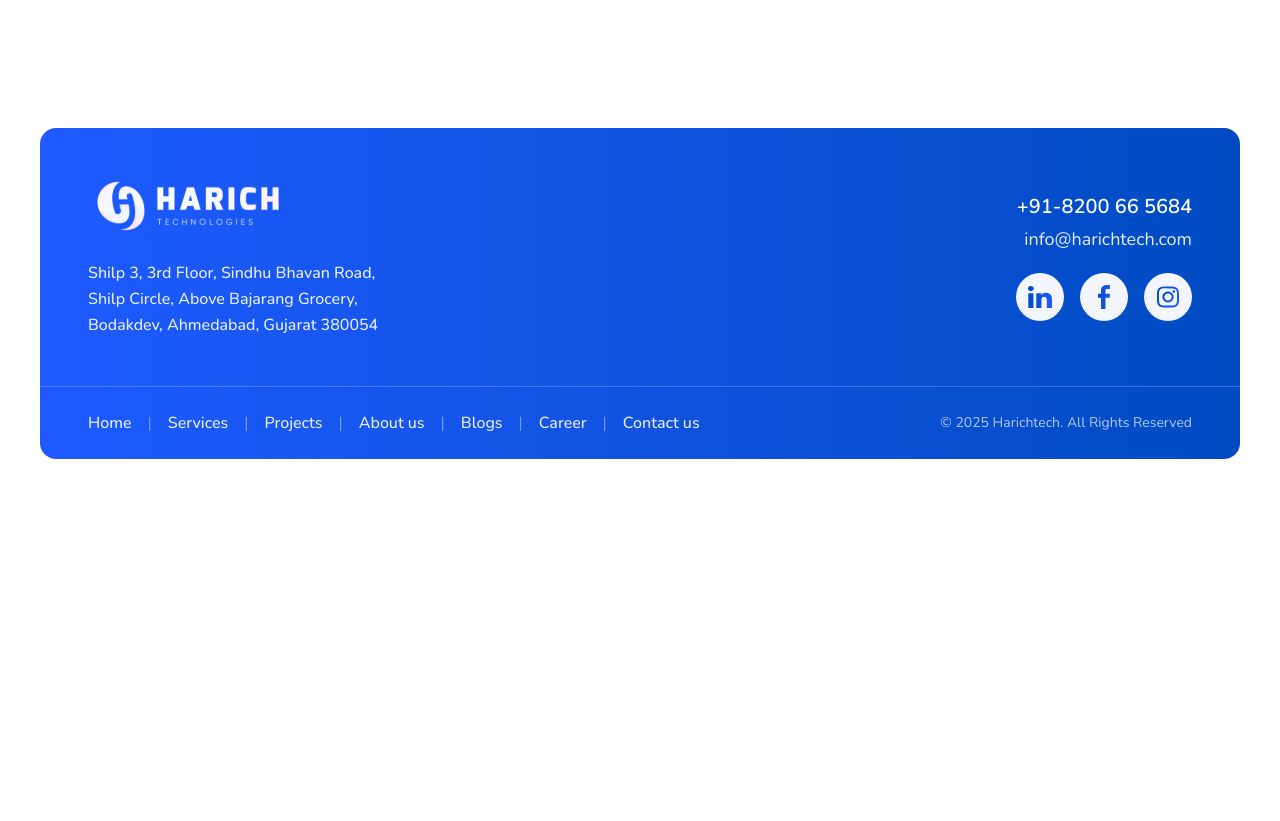
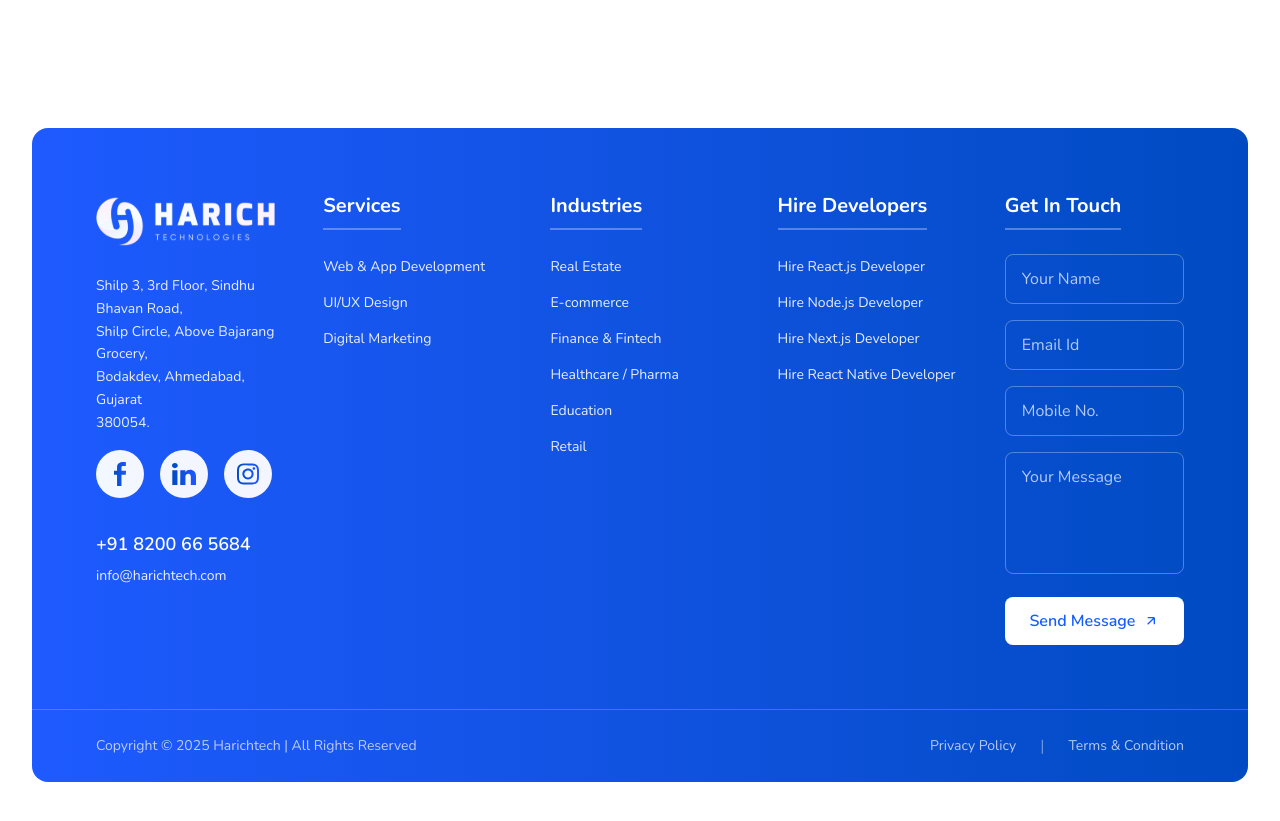
Before and after one commit to SandeepTech077/harichtech, a Next.js app: page /services in a window 1280 px wide. Shown: the part 4080-4901 px from the top of the page. Before the commit the page ends 4594 px from the top, so only its background shows below. Built offline with nearby package versions, Linux system fonts and the light colour scheme.

Commit message:
updated footer
->change the ui of footer as per figma

```diff
--- a/src/Layouts/Footer/Footer.tsx
+++ b/src/Layouts/Footer/Footer.tsx
@@ -2,55 +2,110 @@
 
 import Image from "next/image";
 import Link from "next/link";
-import { useEffect, useState } from "react";
 import Logo from "../../../public/Logo/logo-white.svg";
 import facebookLogo from "../../../public/SVG/facebook-logo.svg";
 import instagramLogo from "../../../public/SVG/instagram-logo.svg";
 import linkedinLogo from "../../../public/SVG/linkedin-logo.svg";
 
 const Footer = () => {
-  // Initialize with current year to avoid hydration mismatch
-  const [currentYear] = useState<number>(new Date().getFullYear());
-  const [, setWindowWidth] = useState<number>(0);
+  // ✅ Safer: compute once, no hydration mismatch
+  const currentYear = new Date().getFullYear();
 
-  useEffect(() => {
-    // Only execute on client side
-    if (typeof window !== "undefined") {
-      const handleResize = () => {
-        setWindowWidth(window.innerWidth);
-      };
+  // Services data
+  const servicesData = [
+    {
+      name: "Web & App Development",
+      path: "/services/web-and-app-development",
+      children: [
+        { name: "React.js Development", path: "/services/development/react" },
+        { name: "Node.js Development", path: "/services/development/node" },
+        { name: "Next.js Development", path: "/services/development/next" },
+        {
+          name: "React Native Development",
+          path: "/services/development/react-native",
+        },
+      ],
+    },
+    {
+      name: "UI/UX Design",
+      path: "/services/ui-ux-design",
+      children: [
+        {
+          name: "Website Design",
+          path: "/services/ui-ux-design/website-design",
+        },
+        {
+          name: "Mobile App Design",
+          path: "/services/ui-ux-design/mobile-app-design",
+        },
+        {
+          name: "Product Design",
+          path: "/services/ui-ux-design/product-design",
+        },
+      ],
+    },
+    {
+      name: "Digital Marketing",
+      path: "/services/digital-marketing",
+      children: [
+        {
+          name: "SEO",
+          path: "/services/digital-marketing/search-engine-optimization-services",
+        },
+        {
+          name: "PPC Advertisement",
+          path: "/services/digital-marketing/ppc-advertising-services",
+        },
+        {
+          name: "Social Media Marketing",
+          path: "/services/digital-marketing/social-media-marketing-services",
+        },
+        {
+          name: "Content Marking",
+          path: "/services/digital-marketing/content-marketing-services",
+        },
+        {
+          name: "Email Marketing",
+          path: "/services/digital-marketing/email-marketing-services",
+        },
+        {
+          name: "Analytics & Reporting",
+          path: "/services/digital-marketing/analytics-reporting",
+        },
+        {
+          name: "Influencer Marketing",
+          path: "/services/digital-marketing/influencer-marketing-services",
+        },
+      ],
+    },
+  ];
 
-      // Set initial width
-      handleResize();
+  const industriesData = [
+    { name: "Real Estate", path: "/industries/real-estate" },
+    { name: "E-commerce", path: "/industries/ecommerce" },
+    { name: "Finance & Fintech", path: "/industries/finance" },
+    { name: "Healthcare / Pharma", path: "/industries/healthcare" },
+    { name: "Education", path: "/industries/education" },
+    { name: "Retail", path: "/industries/retail" },
+  ];
 
-      // Add event listener
-      window.addEventListener("resize", handleResize);
-
-      // Cleanup
-      return () => window.removeEventListener("resize", handleResize);
-    }
-  }, []);
-
-  const quickLinks = [
-    { name: "Home", path: "/" },
-    { name: "Services", path: "/services" },
-    { name: "Projects", path: "/projects" },
-    { name: "About us", path: "/about-us" },
-    { name: "Blogs", path: "/blog" },
-    { name: "Career", path: "/career" },
-    { name: "Contact us", path: "/contact-us" },
+  const hireDevelopers = [
+    "Hire React.js Developer",
+    "Hire Node.js Developer",
+    "Hire Next.js Developer",
+    "Hire React Native Developer",
   ];
 
   const socialLinks = [
     {
+      icon: facebookLogo,
+      path: "https://facebook.com/harichtech",
+      name: "Facebook",
+    },
+    {
       icon: linkedinLogo,
       path: "https://www.linkedin.com/company/harich-tech/posts/?feedView=all",
       name: "LinkedIn",
-    },
-    {
-      icon: facebookLogo,
-      path: "https://facebook.com/harichtech",
-      name: "Facebook",
     },
     {
       icon: instagramLogo,
@@ -60,52 +115,34 @@ const Footer = () => {
   ];
 
   return (
-    <footer className="w-full px-3 sm:px-6 lg:px-10 pb-4 sm:pb-6 lg:pb-10">
-      <div className="w-full mx-auto bg-gradient-to-r from-[#1E5AFF] to-[#004BC2] text-white rounded-xl sm:rounded-2xl overflow-hidden">
+    <footer className="w-full px-4 sm:px-6 lg:px-8 pb-6">
+      <div className="w-full mx-auto bg-gradient-to-r from-[#1E5AFF] to-[#004BC2] text-white rounded-2xl overflow-hidden">
         {/* Main Content */}
-        <div className="px-4 sm:px-8 lg:px-12 py-6 sm:py-8 lg:py-12">
-          <div className="flex flex-col gap-6 sm:gap-8 lg:flex-row lg:justify-between lg:items-center lg:gap-12">
-
-            {/* Logo Section */}
-            <div className="flex flex-col items-center sm:items-start space-y-3 sm:space-y-4 lg:space-y-6">
+        <div className="px-6 sm:px-8 lg:px-16 py-12 lg:py-16">
+          <div className="grid grid-cols-1 lg:grid-cols-5 gap-8 lg:gap-12">
+            {/* Logo and Address Section */}
+            <div className="lg:col-span-1 space-y-6">
               <Image
                 src={Logo}
                 alt="Harich Technologies"
-                width={160}
-                height={40}
-                className="sm:w-[180px] sm:h-[45px] lg:w-[200px] lg:h-[60px]"
+                width={200}
+                height={50}
+                className="mb-6"
                 priority
               />
-              <div className="max-w-sm text-center sm:text-left">
-                <p className="text-xs sm:text-sm lg:text-base font-medium text-white/90 leading-relaxed">
-                  Shilp 3, 3rd Floor, Sindhu Bhavan Road,<br className="hidden sm:block" />
-                  Shilp Circle, Above Bajarang Grocery,<br className="hidden sm:block" />
-                  Bodakdev, Ahmedabad, Gujarat 380054
+              <div className="space-y-4">
+                <p className="text-sm leading-relaxed text-white/90">
+                  Shilp 3, 3rd Floor, Sindhu Bhavan Road,
+                  <br />
+                  Shilp Circle, Above Bajarang Grocery,
+                  <br />
+                  Bodakdev, Ahmedabad, Gujarat
+                  <br />
+                  380054.
                 </p>
-              </div>
-            </div>
-
-            {/* Contact & Social Section */}
-            <div className="flex flex-col items-center sm:items-end space-y-4 sm:space-y-5">
-              <div className="text-center sm:text-right space-y-1">
-                <a
-                  href="tel:+918200665684"
-                  className="block text-base sm:text-lg lg:text-xl font-semibold hover:text-blue-200 transition-colors duration-300"
-                  aria-label="Call us at +91-8200 66 5684"
-                >
-                  +91-8200 66 5684
-                </a>
-                <a
-                  href="mailto:info@harichtech.com"
-                  className="block text-sm sm:text-base lg:text-lg text-white/90 hover:text-white transition-colors duration-300"
-                  aria-label="Email us at info@harichtech.com"
-                >
-                  info@harichtech.com
-                </a>
-              </div>
 
                 {/* Social Links */}
-              <div className="flex items-center justify-center sm:justify-end space-x-3 sm:space-x-4">
+                <div className="flex space-x-3 sm:space-x-4">
                   {socialLinks.map((social) => (
                     <a
                       key={social.name}
@@ -126,51 +163,148 @@ const Footer = () => {
                     </a>
                   ))}
                 </div>
+
+                <div className="pt-4 space-y-2">
+                  <a
+                    href="tel:+918200665684"
+                    className="block text-lg font-semibold hover:text-blue-200 transition-colors duration-300"
+                  >
+                    +91 8200 66 5684
+                  </a>
+                  <a
+                    href="mailto:info@harichtech.com"
+                    className="block text-sm text-white/90 hover:text-white transition-colors duration-300"
+                  >
+                    info@harichtech.com
+                  </a>
                 </div>
               </div>
             </div>
 
-        {/* Navigation Links Section */}
-        <div className="border-t border-white/20 px-4 sm:px-8 lg:px-12 py-4 sm:py-5 lg:py-6">
-          <div className="flex flex-col space-y-4 sm:space-y-0 sm:flex-row sm:justify-between sm:items-center">
+            {/* Services Section */}
+            <div className="space-y-6">
+              <h3 className="text-xl font-bold text-white border-b-2 border-white/30 pb-2 inline-block">
+                Services
+              </h3>
+              <ul className="space-y-3">
+                {servicesData.map((service) => (
+                  <li key={service.name}>
+                    <Link
+                      href={service.path}
+                      className="text-white/90 hover:text-white transition-colors duration-300 text-sm"
+                    >
+                      {service.name}
+                    </Link>
+                  </li>
+                ))}
+              </ul>
+            </div>
 
-            {/* Navigation Links */}
-            <nav className="w-full sm:w-auto">
-              <div className="grid grid-cols-2 gap-x-4 gap-y-2 sm:hidden">
-                {quickLinks.map((link) => (
+            {/* Industries Section */}
+            <div className="space-y-6">
+              <h3 className="text-xl font-bold text-white border-b-2 border-white/30 pb-2 inline-block">
+                Industries
+              </h3>
+              <ul className="space-y-3">
+                {industriesData.map((industry) => (
+                  <li key={industry.name}>
                     <Link
-                    key={link.path}
-                    href={link.path}
-                    className="text-sm text-white/90 hover:text-white transition-colors duration-300 font-medium py-1 text-center"
-                    aria-label={`Navigate to ${link.name}`}
+                      href={industry.path}
+                      className="text-white/90 hover:text-white transition-colors duration-300 text-sm"
                     >
-                    {link.name}
+                      {industry.name}
                     </Link>
+                  </li>
                 ))}
+              </ul>
             </div>
-              <div className="hidden sm:flex flex-wrap items-center gap-2 lg:gap-4">
-                {quickLinks.map((link, index) => (
-                  <div key={link.path} className="flex items-center">
+
+            {/* Hire Developers Section */}
+            <div className="space-y-6">
+              <h3 className="text-xl font-bold text-white border-b-2 border-white/30 pb-2 inline-block">
+                Hire Developers
+              </h3>
+              <ul className="space-y-3">
+                {hireDevelopers.map((developer) => (
+                  <li key={developer}>
                     <Link
-                      href={link.path}
-                      className="text-sm lg:text-base text-white/90 hover:text-white transition-colors duration-300 font-medium whitespace-nowrap"
-                      aria-label={`Navigate to ${link.name}`}
+                      href="#"
+                      className="text-white/90 hover:text-white transition-colors duration-300 text-sm"
                     >
-                      {link.name}
+                      {developer}
                     </Link>
-                    {index < quickLinks.length - 1 && (
-                      <span className="text-white/40 ml-2 lg:ml-4" aria-hidden="true">|</span>
-                    )}
+                  </li>
+                ))}
+              </ul>
             </div>
-                ))}
+
+            {/* Contact Form Section */}
+            <div className="space-y-6">
+              <h3 className="text-xl font-bold text-white border-b-2 border-white/30 pb-2 inline-block">
+                Get In Touch
+              </h3>
+              <form className="space-y-4">
+                <input
+                  type="text"
+                  placeholder="Your Name"
+                  className="w-full px-4 py-3 bg-transparent border border-white/30 rounded-lg text-white placeholder-white/70 focus:border-white focus:outline-none transition-colors"
+                />
+                <input
+                  type="email"
+                  placeholder="Email Id"
+                  className="w-full px-4 py-3 bg-transparent border border-white/30 rounded-lg text-white placeholder-white/70 focus:border-white focus:outline-none transition-colors"
+                />
+                <input
+                  type="tel"
+                  placeholder="Mobile No."
+                  className="w-full px-4 py-3 bg-transparent border border-white/30 rounded-lg text-white placeholder-white/70 focus:border-white focus:outline-none transition-colors"
+                />
+                <textarea
+                  placeholder="Your Message"
+                  rows={4}
+                  className="w-full px-4 py-3 bg-transparent border border-white/30 rounded-lg text-white placeholder-white/70 focus:border-white focus:outline-none transition-colors resize-none"
+                />
+                <button
+                  type="submit"
+                  className="w-full bg-white text-blue-600 py-3 px-6 rounded-lg font-semibold hover:bg-white/90 transition-colors duration-300 flex items-center justify-center gap-2"
+                >
+                  Send Message
+                  <svg
+                    width="16"
+                    height="16"
+                    viewBox="0 0 24 24"
+                    fill="none"
+                    stroke="currentColor"
+                    strokeWidth="2"
+                  >
+                    <path d="M7 17L17 7M17 7H7M17 7V17" />
+                  </svg>
+                </button>
+              </form>
             </div>
-            </nav>
+          </div>
+        </div>
 
-            {/* Copyright */}
-            <div className="border-t border-white/10 pt-3 sm:border-t-0 sm:pt-0">
-              <p className="text-xs sm:text-sm lg:text-sm text-white/70 text-center sm:text-right">
-                © {currentYear} Harichtech. All Rights Reserved
+        {/* Bottom Section */}
+        <div className="border-t border-white/20 px-6 sm:px-8 lg:px-16 py-6">
+          <div className="flex flex-col sm:flex-row justify-between items-center gap-4">
+            <p className="text-sm text-white/70">
+              Copyright © {currentYear} Harichtech | All Rights Reserved
             </p>
+            <div className="flex items-center gap-6">
+              <Link
+                href="#"
+                className="text-sm text-white/70 hover:text-white transition-colors"
+              >
+                Privacy Policy
+              </Link>
+              <span className="text-white/40">|</span>
+              <Link
+                href="#"
+                className="text-sm text-white/70 hover:text-white transition-colors"
+              >
+                Terms & Condition
+              </Link>
             </div>
           </div>
         </div>
--- a/src/app/layout.tsx
+++ b/src/app/layout.tsx
@@ -14,7 +14,7 @@ const nunito = Nunito({
 export const metadata: Metadata = {
     metadataBase: new URL("https://harichtech.com"),
   title: {
-    default: "Harich Tech - Digital Product Development",
+    default: "Harich Tech",
     template: "%s | Harich Tech"
   },
   description:
--- /dev/null
+++ b/src/app/projects/[id]/not-found.tsx
@@ -0,0 +1,27 @@
+"use client";
+
+import Link from "next/link";
+import Image from "next/image";
+import ErrorSvg from "../../../../public/Image/error/error.svg";
+
+export default function NotFound() {
+  return (
+    <div className="h-screen bg-gray-50 flex flex-col items-center justify-center px-4 text-center">
+      <div className=" w-full">
+        <Image
+          src={ErrorSvg}
+          alt="404 Error Illustration"
+          className="mx-auto lg:h-[65vh]"
+          priority
+        />
+
+        <Link
+          href="/"
+          className="inline-block px-6 py-3 text-white rounded-lg transition-all duration-200 [background:linear-gradient(270deg,#2058FF_0%,#004BC2_100%)] hover:opacity-90"
+        >
+          Go back home
+        </Link>
+      </div>
+    </div>
+  );
+}
```
Lines whose indentation alone changed are shown as unchanged.
